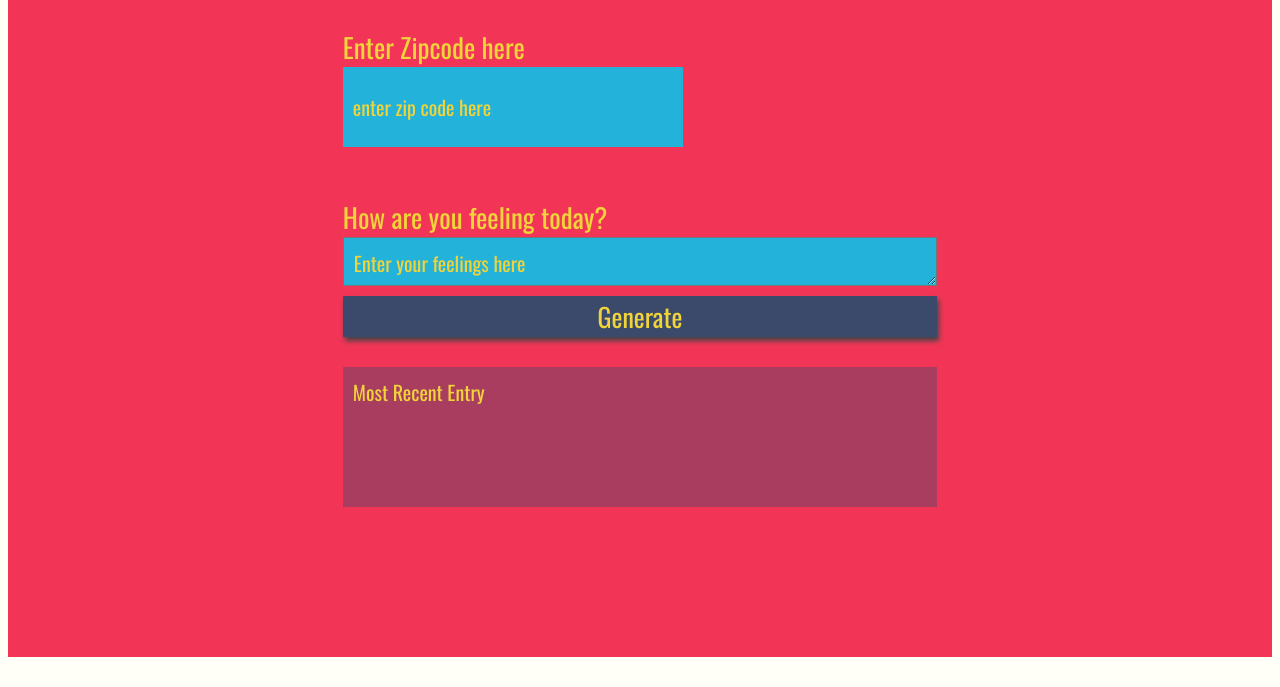
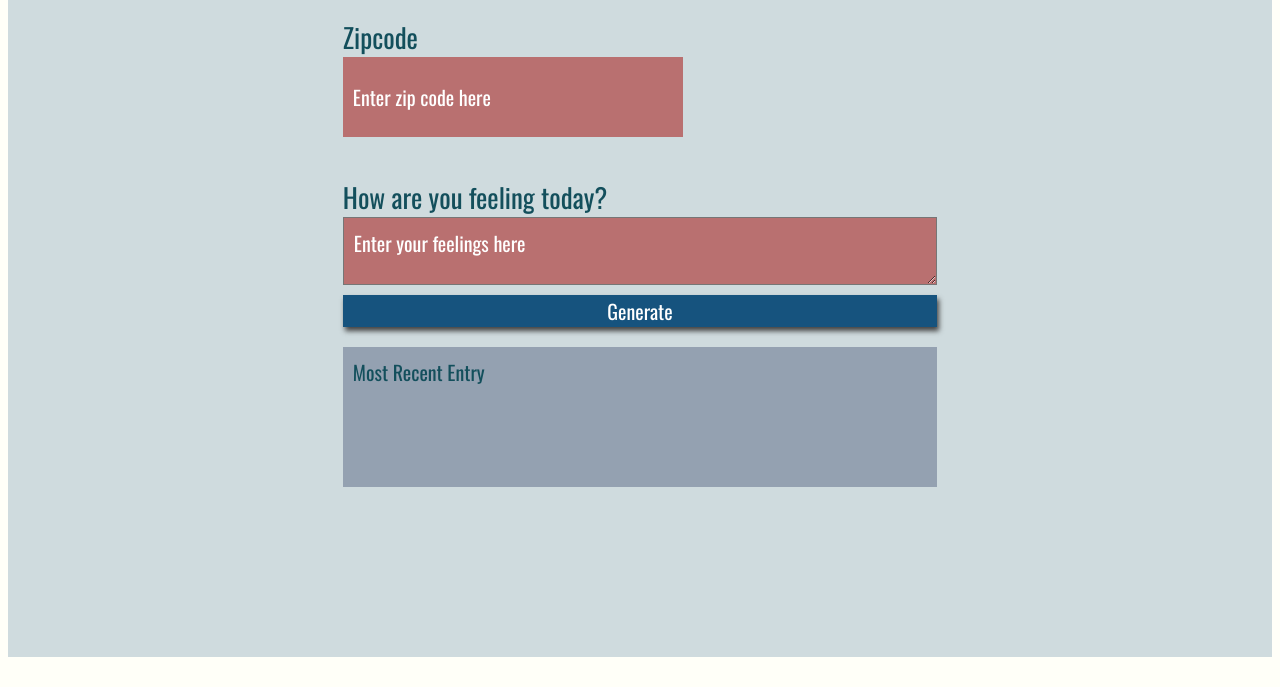
Before and after one commit to surazova/Weather-Journal-App, a website: page website/index.html in a window 1280 px wide. Shown: the part 151-838 px from the top of the page. After the commit the page ends 816 px from the top, so only its background shows below. Drawn offline with nearby package versions, Linux system fonts and the light colour scheme; a web font is replaced by a local one.

Commit message:
Added styling

```diff
--- a/website/index.html
+++ b/website/index.html
@@ -13,8 +13,8 @@
     <div id="app">
       <div class="holder headline">Weather Journal App</div>
       <div class="holder zip">
-        <label for="zip">Enter Zipcode here</label>
-        <input type="text" id="zip" placeholder="enter zip code here" />
+        <label for="zip">Zipcode</label>
+        <input type="text" id="zip" placeholder="Enter zip code here" />
       </div>
       <div class="holder feel">
         <label for="feelings">How are you feeling today?</label>
--- a/website/style.css
+++ b/website/style.css
@@ -8,10 +8,10 @@ body {
   grid-auto-rows: minmax(150px, auto);
   /* grid-template-columns:  */
   height: 100vh;
-  background: #f23557;
-  color: #f0d43a;
+  background: #cfdbde;
+  color: #134f5c;
   justify-content: center;
-  grid-gap: 1em;
+  grid-gap: 0.5em;
   font-size: 20px;
   font-family: "Oswald", sans-serif;
 }
@@ -84,8 +84,8 @@ input {
   display: block;
   height: 60px;
   width: 320px;
-  background: #22b2da;
-  color: #f0d43a;
+  background: #b97070;
+  color: #ffffff;
   font-size: 20px;
   font-family: "Oswald", sans-serif;
   border: none;
@@ -94,9 +94,9 @@ input {
 button {
   width: 100%;
   height: 100px;
-  background: #3b4a6b;
-  color: #f0d43a;
-  font-size: 26px;
+  background: #16537e;
+  color: #ffffff;
+  font-size: 20px;
   font-family: "Oswald", sans-serif;
   border: none;
   box-shadow: 2px 4px 5px #444;
@@ -107,7 +107,7 @@ h1 {
 }
 
 textarea {
-  background: #22b2da;
+  background: #b97070;
   color: #f0d43a;
   font-size: 20px;
   font-family: "Oswald", sans-serif;
@@ -124,18 +124,18 @@ button:focus {
 /* Style for Placeholder Text*/
 ::placeholder {
   /* Firefox, Chrome, Opera */
-  color: #f0d43a;
+  color: #ffffff;
   font-family: "Oswald", sans-serif;
 }
 
 :-ms-input-placeholder {
   /* Internet Explorer 10-11 */
-  color: #f0d43a;
+  color: #ffffff;
   font-family: "Oswald", sans-serif;
 }
 
 ::-ms-input-placeholder {
   /* Microsoft Edge */
-  color: #f0d43a;
+  color: #ffffff;
   font-family: "Oswald", sans-serif;
 }
```
